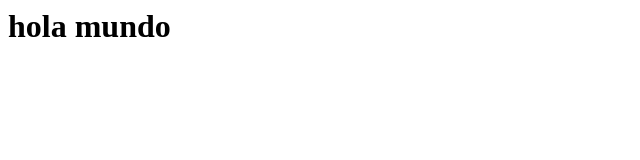
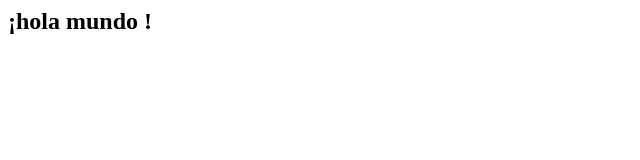
Before and after one commit to avelicha/Paginasweb1, a plain HTML site: page Index.html in a window 1280 px wide. Shown: the whole page, without its empty margins (0-640 px from the left). Drawn offline with Linux system fonts and the light colour scheme.

Commit message:
Update Index.html

```diff
--- a/Index.html
+++ b/Index.html
@@ -1,6 +1,6 @@
 <html>
-<h1>
-hola mundo
-</h1>
+<H2>
+¡hola mundo  !
+</h2>
 
 </html>
```
